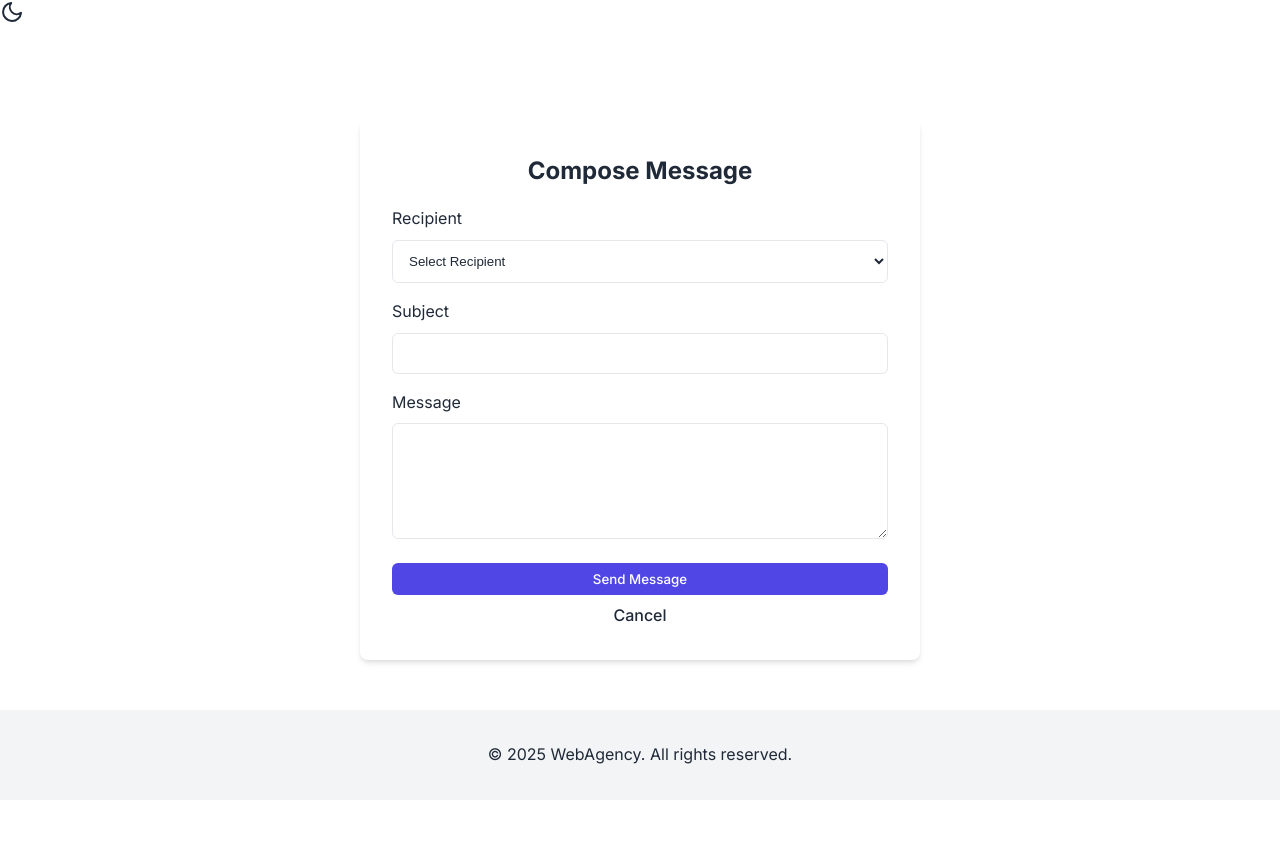
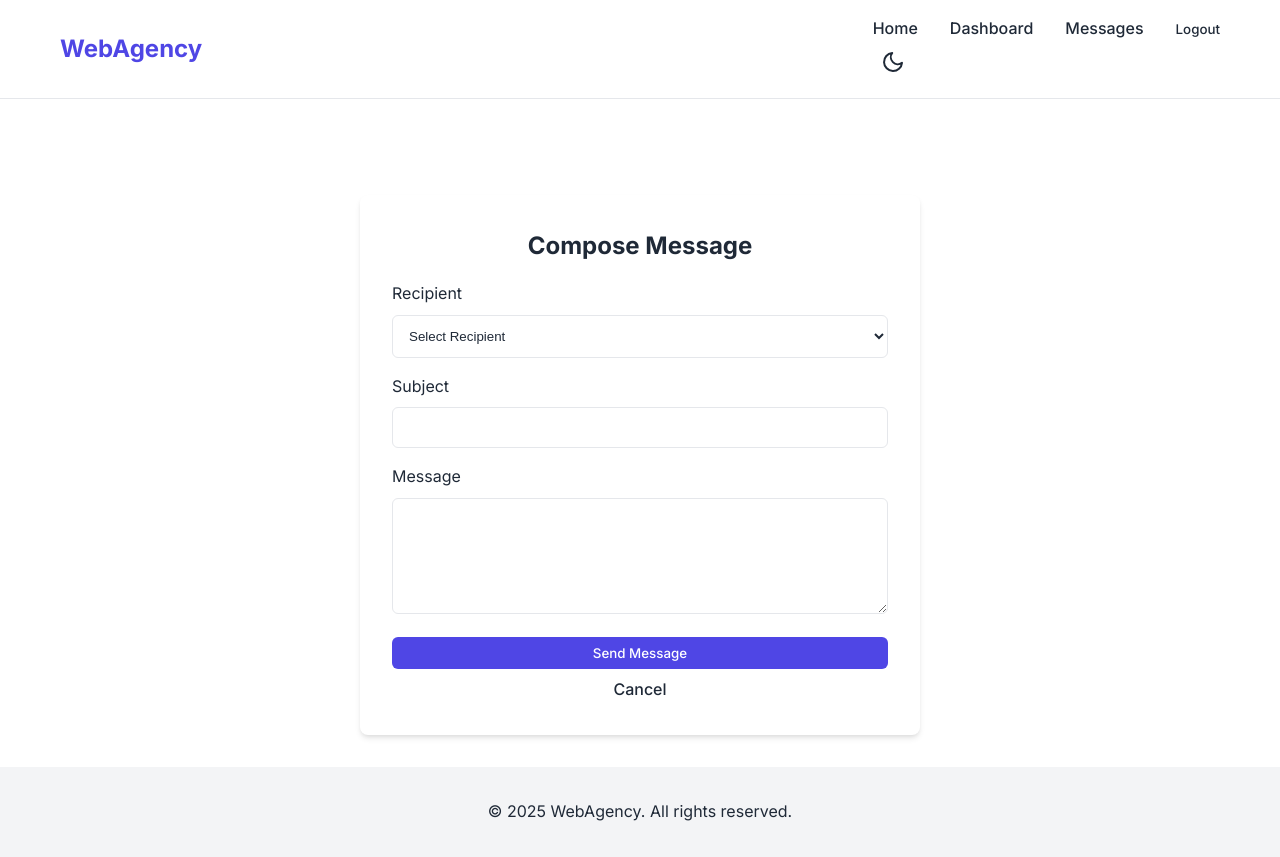
Before and after one commit to adarshmarvel22/WebNeuro, a Django app: page /communication/compose/ in a window 1280 px wide. Before the commit the page ends 764 px from the top, so only its background shows below. Run offline with Django 4.2, Linux system fonts and the light colour scheme; the visitor is signed in with stand-in values (Sample User, id 1); data comes from the database, SQL or seed files in the repository.

Commit message:
fix base

```diff
--- a/dashboard/templates/dashboard/customer_dashboard.html
+++ b/dashboard/templates/dashboard/customer_dashboard.html
@@ -26,11 +26,9 @@
         <div class="card"
             style="background-color: var(--card-bg); padding: 2rem; border-radius: 0.5rem; box-shadow: var(--shadow);">
             <h2>My Appointments</h2>
-{% extends 'base.html' %}
 
-{% block title %}My Dashboard - WebAgency{% endblock %}
 
-{% block content %}
+
 <div class="container">
     <h1 class="mb-4">My Dashboard</h1>
 
--- a/templates/base.html
+++ b/templates/base.html
@@ -9,6 +9,39 @@
     <link rel="stylesheet" href="{% static 'css/style.css' %}">
     <link href="https://fonts.googleapis.com/css2?family=Inter:wght@400;500;600;700&display=swap" rel="stylesheet">
 </head>
+
+<body>
+    <header class="header">
+        <div class="container header-content">
+            <a href="{% url 'home' %}" class="logo">WebAgency</a>
+            <nav class="nav">
+                <ul class="nav-list">
+                    <li><a href="{% url 'home' %}" class="nav-link">Home</a></li>
+                    {% if user.is_authenticated %}
+                    {% if user.role == 'ADMIN' %}
+                    <li><a href="{% url 'admin_dashboard' %}" class="nav-link">Admin Dashboard</a></li>
+                    {% elif user.role == 'STAFF' %}
+                    <li><a href="{% url 'staff_dashboard' %}" class="nav-link">Staff Dashboard</a></li>
+                    {% else %}
+                    <li><a href="{% url 'customer_dashboard' %}" class="nav-link">Dashboard</a></li>
+                    {% endif %}
+                    <li><a href="{% url 'inbox' %}" class="nav-link">Messages</a></li>
+                    <li>
+                        <form action="{% url 'logout' %}" method="post" style="display: inline;">
+                            {% csrf_token %}
+                            <button type="submit" class="btn btn-text">Logout</button>
+                        </form>
+                    </li>
+                    {% else %}
+                    <li><a href="{% url 'login' %}" class="nav-link">Login</a></li>
+                    <li><a href="{% url 'signup' %}" class="btn btn-primary">Sign Up</a></li>
+                    {% endif %}
+                </ul>
+                <button id="theme-toggle" class="theme-toggle" aria-label="Toggle Dark Mode">
+                    <svg class="sun-icon" xmlns="http://www.w3.org/2000/svg" width="24" height="24" viewBox="0 0 24 24"
+                        fill="none" stroke="currentColor" stroke-width="2" stroke-linecap="round"
+                        stroke-linejoin="round">
+                        <circle cx="12" cy="12" r="5"></circle>
                         <line x1="12" y1="1" x2="12" y2="3"></line>
                         <line x1="12" y1="21" x2="12" y2="23"></line>
                         <line x1="4.22" y1="4.22" x2="5.64" y2="5.64"></line>
@@ -18,8 +51,9 @@
                         <line x1="4.22" y1="19.78" x2="5.64" y2="18.36"></line>
                         <line x1="18.36" y1="5.64" x2="19.78" y2="4.22"></line>
                     </svg>
-<svg class="moon-icon" xmlns="http://www.w3.org/2000/svg" width="24" height="24" viewBox="0 0 24 24" fill="none"
-    stroke="currentColor" stroke-width="2" stroke-linecap="round" stroke-linejoin="round">
+                    <svg class="moon-icon" xmlns="http://www.w3.org/2000/svg" width="24" height="24" viewBox="0 0 24 24"
+                        fill="none" stroke="currentColor" stroke-width="2" stroke-linecap="round"
+                        stroke-linejoin="round">
                         <path d="M21 12.79A9 9 0 1 1 11.21 3 7 7 0 0 0 21 12.79z"></path>
                     </svg>
                 </button>
```
Lines whose indentation alone changed are shown as unchanged.
